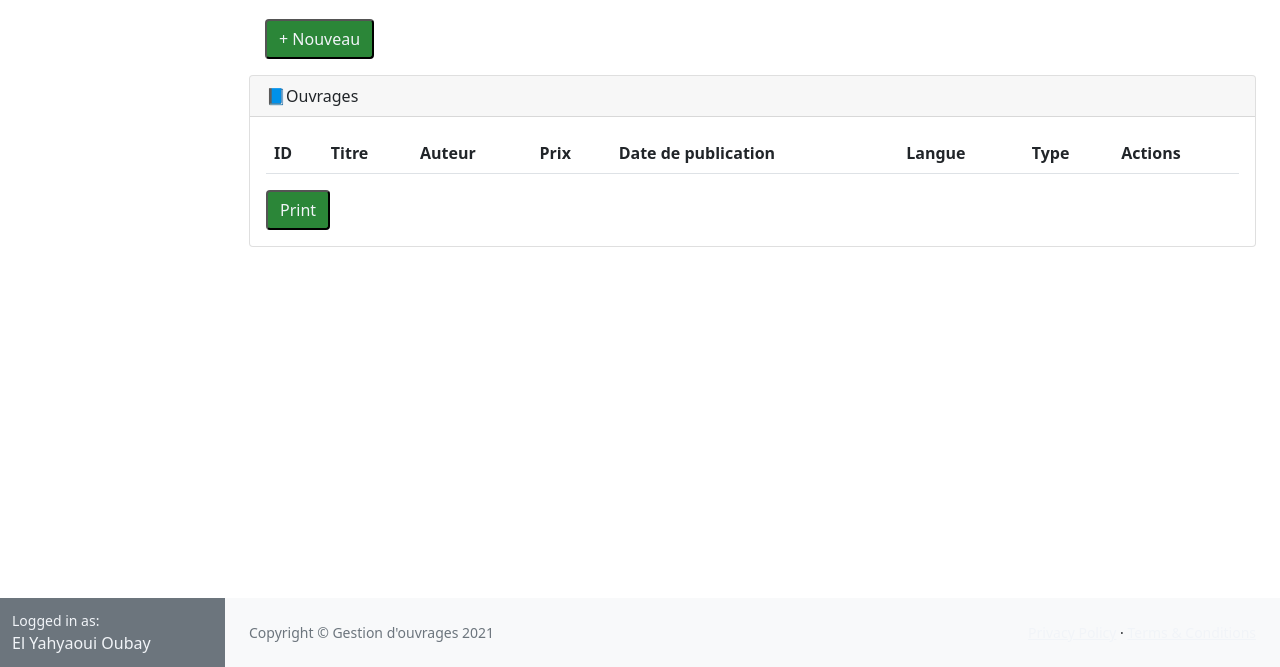
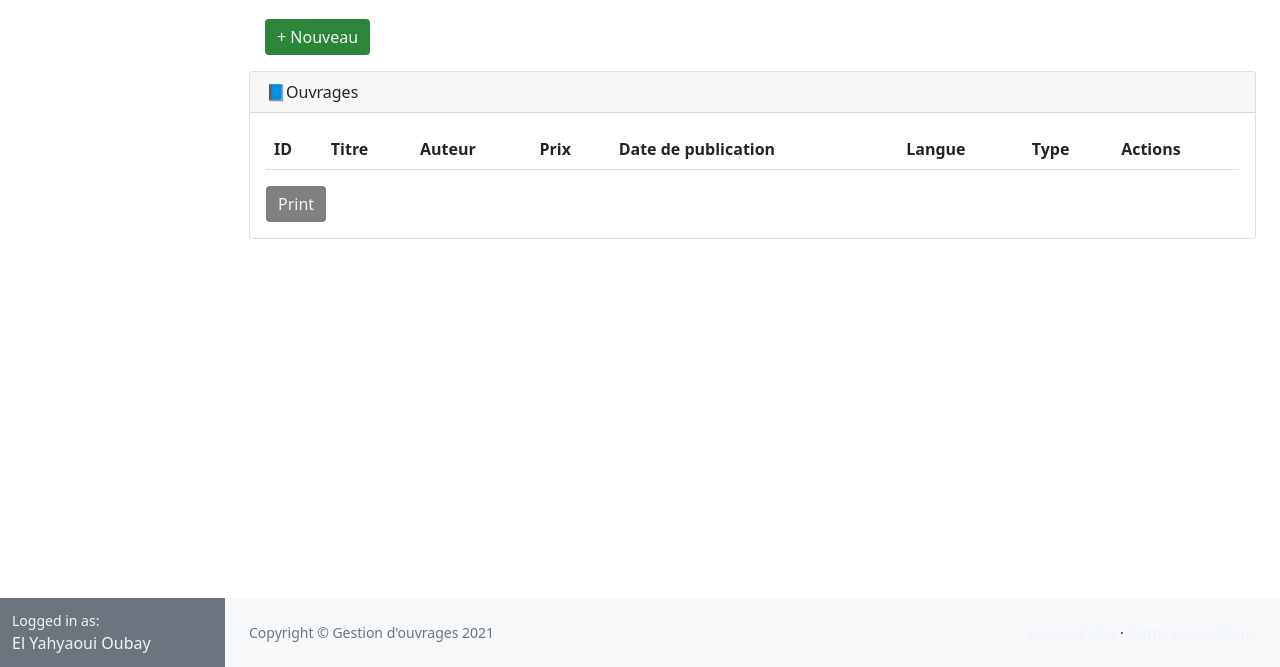
Before and after one commit to elyahyaoui-oubay/Projet-7--Gestion-d-ouvrages-dans-une-biblioth-que-v1, a plain HTML site: page réalisation/index.html in a window 1280 px wide. Shown: the part 133-800 px from the top of the page. Drawn offline with Linux system fonts and the light colour scheme.

Commit message:
update custom

```diff
--- a/réalisation/custom.css
+++ b/réalisation/custom.css
@@ -38,7 +38,7 @@ text-decoration: #fff;
 }
 
 #afficheButtons{
-
+    border: none;
     background-color: #2b8638;
     padding: 0.375rem 0.75rem;
     font-size: 1rem;
@@ -55,7 +55,8 @@ text-decoration: #fff;
 }
 
 #print{
-    background-color: #2b8638;
+    border: none;
+    background-color: gray;
     padding: 0.375rem 0.75rem;
     font-size: 1rem;
     border-radius: 0.25rem;
@@ -65,3 +66,11 @@ text-decoration: #fff;
 .print-a{
     text-decoration: white;
 }
+
+.btn-secondary-custom {
+    background-color: red;
+    padding: 0.375rem 0.75rem;
+    font-size: 1rem;
+    border-radius: 0.25rem;
+    color: white;
+}
--- a/réalisation/script.js
+++ b/réalisation/script.js
@@ -94,12 +94,12 @@ function insertNewRow() {
 
         var editContent = document.createTextNode("Modifier")
         editButton.appendChild(editContent)
-        editButton.className = "btn-custom btn-primary-custom me-1"
+        editButton.className = "btn btn-primary me-1"
         editButton.setAttribute('onclick', 'onEdit(this)')
 
         var deleteContent = document.createTextNode('Supprimer')
         deleteButton.appendChild(deleteContent)
-        deleteButton.className = "btn-custom btn-secondary-custom"
+        deleteButton.className = "btn btn-secondary-custom"
         deleteButton.setAttribute("onclick", 'onDelete(this)')
 
         cell8.appendChild(editButton)
```
